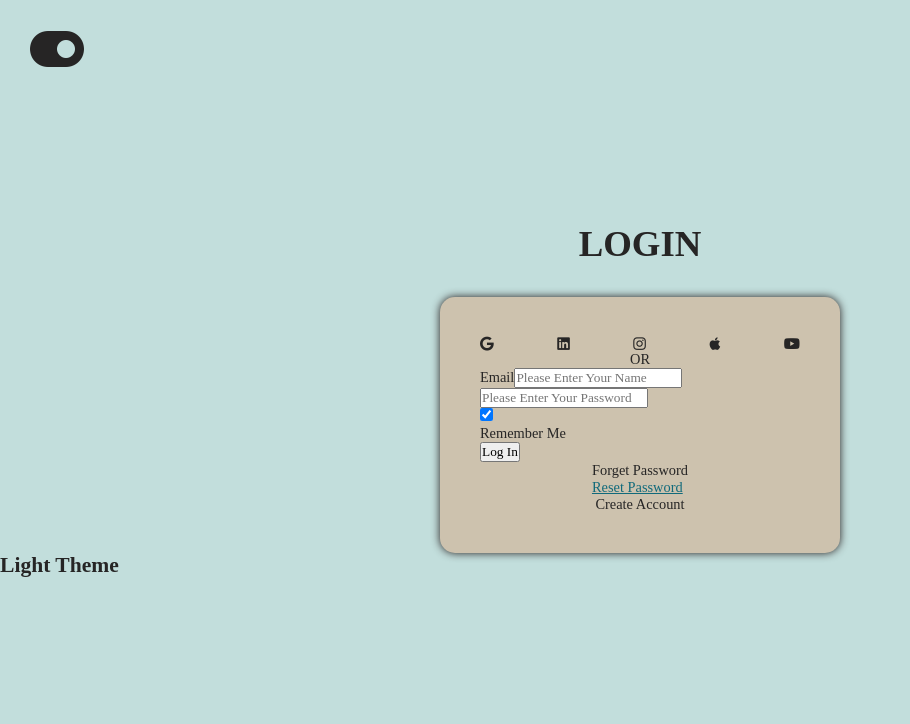
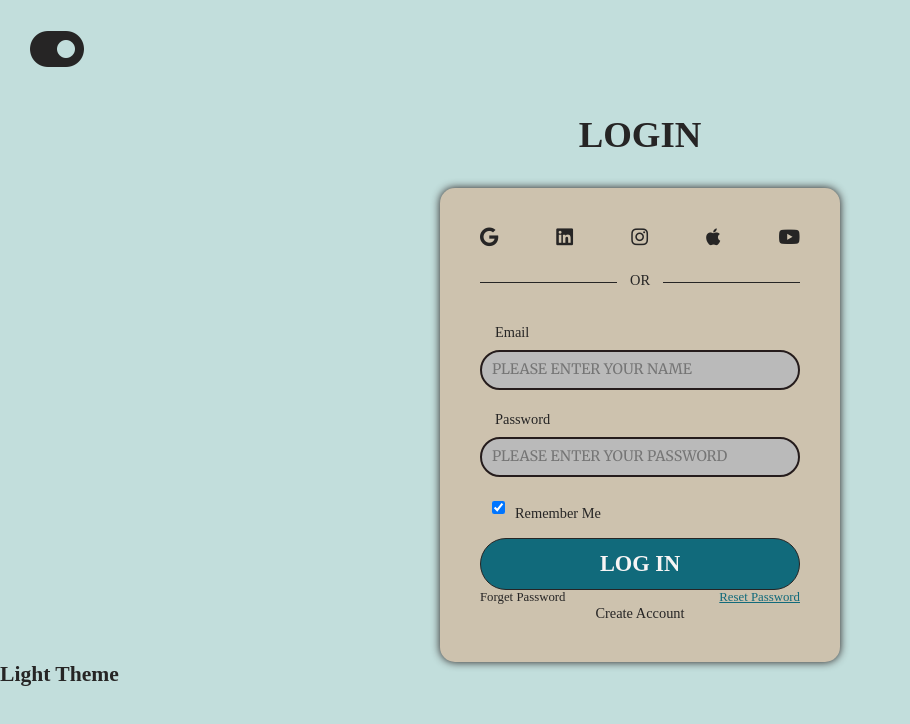
Before and after one commit to kooroosh1363/REACT-login-dark-mode, a React (Create React App) app: page / in a window 1280 px wide. Shown: the top 724 px of the page, without its empty margins (0-910 px from the left). Built offline with nearby package versions, Linux system fonts and the light colour scheme; a web font is replaced by a local one.

Commit message:
add css code

```diff
--- a/src/App.jsx
+++ b/src/App.jsx
@@ -23,6 +23,7 @@ function App() {
           <form action="">
             <label>Email</label>
             <input type="email" placeholder="Please Enter Your Name" />
+            <label>Password</label>
             <input type="password" placeholder="Please Enter Your Password" />
             <div className="remember">
               <input type="checkbox" checked="checked" />
--- a/src/index.css
+++ b/src/index.css
@@ -8,7 +8,7 @@
   --acc : rgb(236, 229, 199);
   --border: #251c1c;
   --bg_form:rgb(205, 194, 174);
-
+  --bg-textbox: #bababa;
 
 }
 
@@ -19,9 +19,14 @@
   --acc : rgb(236, 229, 199);
   --border: #ac9f9f;
   --bg_form:rgb(50, 47, 42);
+  --bg-textbox: #f5f5f5;
+
 }
 
-
+::placeholder{
+  font-family: 'Merriweather', serif;
+  font-size: 0.9rem;
+}
 
 
 *{
@@ -82,3 +87,86 @@ a{
   justify-content: space-between;
   width: 100%;
 }
+
+
+.top i{
+  font-size: 1.2rem;
+}
+
+.divider{
+  width: 100%;
+  text-align: center;
+  border-bottom: 1px solid var(--pri_text);
+  line-height: .2rem;
+  margin: 2rem 0;
+}
+
+
+span{
+  padding: 0 13px;
+  background-color: var(--bg_form);
+}
+
+
+form{
+  width: 100%;
+  display: flex;
+  flex-direction: column;
+}
+
+label{
+  margin: 9PX 0;
+  font-size: 600;
+  padding-left: 15px;
+}
+
+input{
+  padding: 10px;
+  margin-bottom: 12px;
+  border-radius: 99em;
+  border: 2px solid var(--border);
+  background: var(--bg-textbox);
+  color: var(--pri_text);
+  text-transform: uppercase;
+  cursor: pointer;
+  outline: none;
+}
+
+
+
+.remember{
+  display: flex;
+  align-items: center;
+  width: 100%;
+  padding: 12px;
+}
+
+input[type=checked]:checked{
+  margin: 0;
+  padding: 0;
+}
+
+.remember p{
+  padding-left: 10px;
+}
+
+
+button{
+  background-color: var(--sec_text);
+  border: 1px solid var(--pri_text);
+  color: #f8f5f5;
+  border-radius: 99em;
+  padding: 12px;
+  font-size: 1.4rem;
+  font-weight: 700;
+  text-transform: uppercase;
+  cursor: pointer;
+}
+
+
+.bottom{
+  display: flex;
+  justify-content: space-between;
+  width: 100%;
+  font-size: 0.8rem;
+}
```
